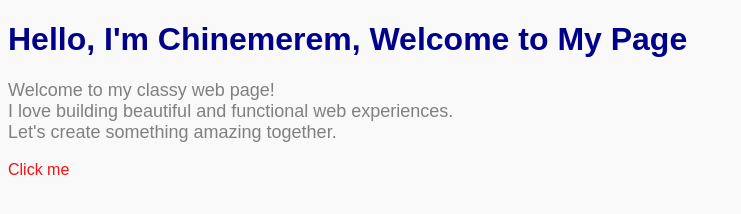
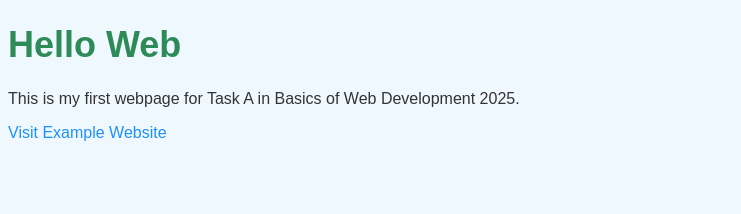
Before and after one commit to ChinemeremAdilike/BasicOfWebDev2025Tasks, a plain HTML site: page task-a/index.html in a window 1280 px wide. Shown: the whole page, without its empty margins (0-741 px from the left). Drawn offline with Linux system fonts and the light colour scheme.

Commit message:
Add Task A (html + css)

```diff
--- a/task-a/index.html
+++ b/task-a/index.html
@@ -3,25 +3,17 @@
   Date: 2025-09-21
   Description: My styled web page for the BasicOfWebDev2025Tasks project
 -->
-  <!DOCTYPE html>
+<!DOCTYPE html>
 <html lang="en">
 <head>
   <meta charset="UTF-8">
-  <title>My Styled Page</title>
-  <style>
-    p {
-      font-size: 18px;
-      color: gray;
-    }
-  </style>
-  <!-- Link to external CSS file -->
-  <link rel="stylesheet" href="styles.css">
+  <meta name="viewport" content="width=device-width, initial-scale=1.0">
+  <title>Hello Web</title>
+  <link rel="stylesheet" href="style.css">
 </head>
 <body>
-  <h1 style="color: darkblue;">Hello, I'm Chinemerem, Welcome to My Page</h1>
-  <p>Welcome to my classy web page! <br>
-      I love building beautiful and functional web experiences.<br>
-      Let's create something amazing together.</p>
-  <a href="#">Click me</a>
+  <h1>Hello Web</h1>
+  <p>This is my first webpage for Task A in Basics of Web Development 2025.</p>
+  <a href="https://www.example.com" target="_blank">Visit Example Website</a>
 </body>
 </html>
--- /dev/null
+++ b/task-a/style.css
@@ -0,0 +1,27 @@
+/*
+  Author: Chinemerem Adilike
+  Date: 2025-09-21
+  Description: Styles for my web page
+*/
+body {
+  background-color: #f0f8ff; /* light blue background */
+  font-family: Arial, sans-serif;
+}
+
+h1 {
+  color: #2e8b57; /* green */
+  font-size: 36px;
+}
+
+p {
+  color: #333333; /* dark gray */
+}
+
+a {
+  color: #1e90ff;
+  text-decoration: none;
+}
+
+a:hover {
+  text-decoration: underline;
+}
--- a/task-a/styles.css
+++ /dev/null
@@ -1,13 +0,0 @@
-/*
-  Author: Chinemerem Adilike
-  Date: 2025-09-21
-  Description: Styles for my classy web page
-*/
-body {
-  background-color: #f9f9f9;
-  font-family: Arial, sans-serif;
-}
-a {
-  color: rgb(244, 18, 18);
-  text-decoration: none;
-}
```
